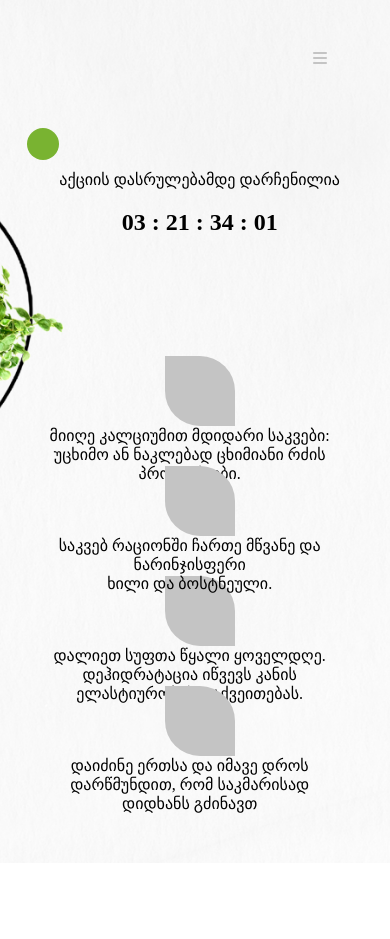
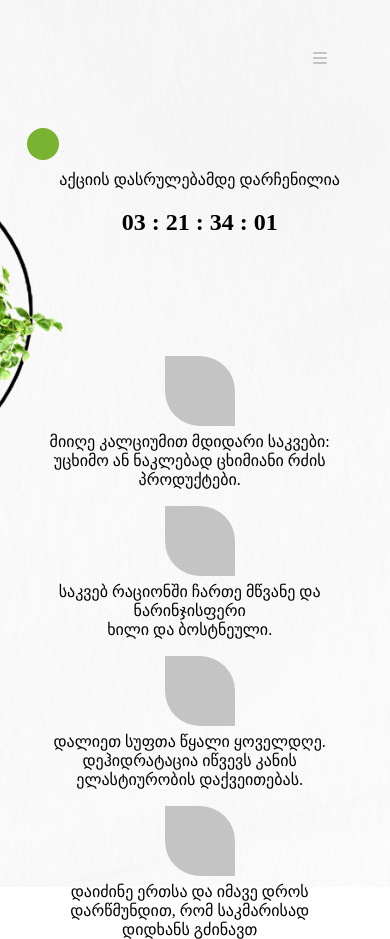
Before and after one commit to girgola/145-workshop8, a plain HTML site: page 145 workshop8/index.html in a window 390 px wide. Before the commit the page ends 863 px from the top, so only its background shows below. Drawn offline with Linux system fonts and the light colour scheme.

Commit message:
burgeri darcha

```diff
--- a/145 workshop8/style/style.css
+++ b/145 workshop8/style/style.css
@@ -74,8 +74,7 @@ h3{
 
 
 .bigdivi{
-    display: flex;
-    justify-content: space-evenly;
+
     width: 155%;
     /* height: 500px; */
     margin-left: -280px;
@@ -128,7 +127,7 @@ h3{
 
 .line{
 
-    height: 406px;
+    height: 440px;
     width: 2px;
     background-color: #C4C4C4;
     left: 50%;
@@ -151,6 +150,7 @@ h3{
         transform: rotate(180deg);
     }
     .main {
+        clear: both;
         flex-direction: column;
         width: 100%;
         justify-items: center;
@@ -235,12 +235,15 @@ h3{
         width: 100%;
         display: block;
         margin-top: 120px;
+
     }
     .line{
         display: none;
     }
     .one, .two, .three, .four{
         align-items: center;
+
+
 
     }
     .three, .four{
@@ -253,9 +256,19 @@ h3{
         text-align: center;
         font-size: 16px;
         width: 300px;
-        margin-bottom: 50px;
-
-
+        margin-top: 6px;
 
 }
+.one{
+    top: 0;
+ }
+ .two{
+     top: 300px;
+ }
+ .three{
+     top: 150px;
+ }
+ .four{
+     top: 450px;
+ }
 }
```
